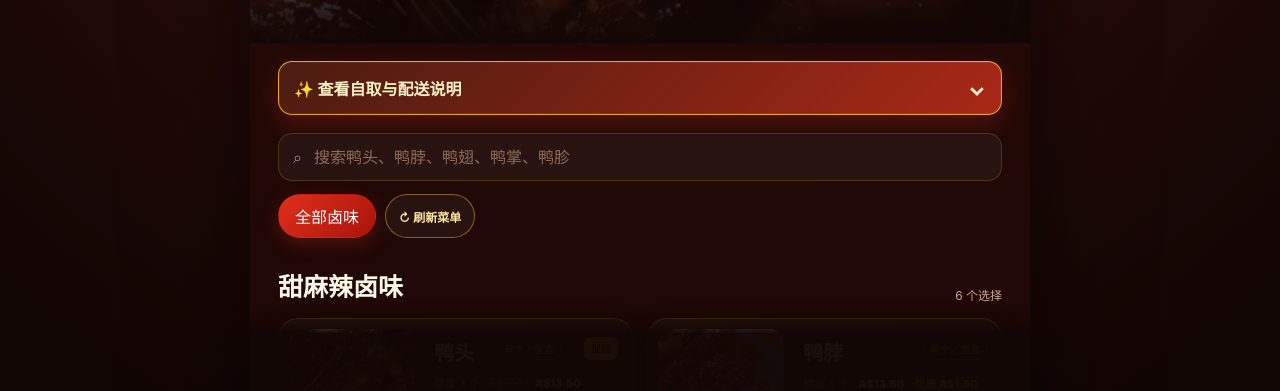
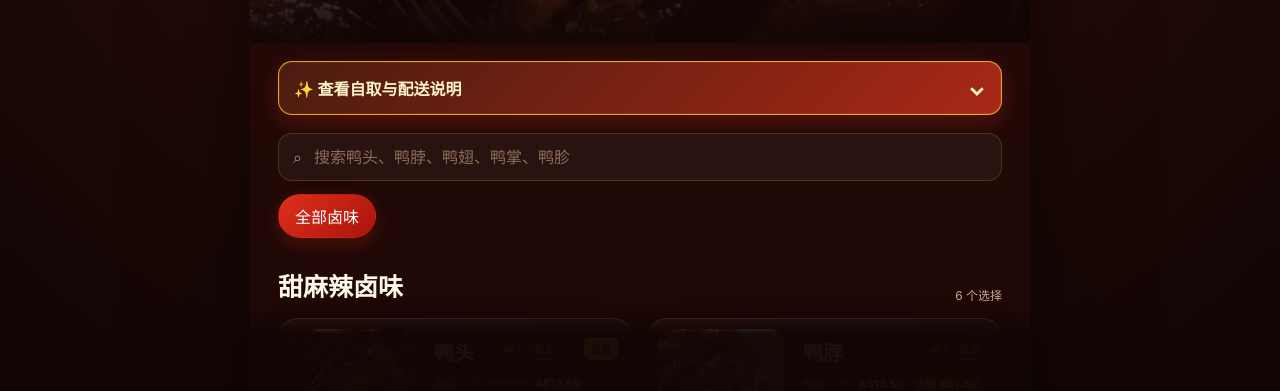
Before and after one commit to evansun99/duck-order, a plain HTML site: page index.html in a window 1280 px wide. Shown: the part 407-798 px from the top of the page. Drawn offline with Linux system fonts and the light colour scheme.

Commit message:
Remove visible refresh button and keep pull to refresh

```diff
--- a/index.html
+++ b/index.html
@@ -26,7 +26,7 @@
   <div class="shell">
     <header class="hero"><div class="hero-inner"><div class="topline"><div class="identity"><img class="logo" src="assets/logo-mascot.jpg" alt="俞记黑鸭"><div class="brand"><small>SWEET MALA DUCK</small><strong>俞记黑鸭</strong></div></div><div class="hero-actions"><span class="pill">武汉甜麻辣风味</span><button class="lang-switch" id="langSwitch" type="button">中 / EN</button></div></div><div class="hero-copy"><span class="eyebrow">招牌卤味</span><h1><span class="flame">越啃越上头。</span></h1><p>慢卤入味 · 麻辣回甜 · 一口就过瘾</p></div></div></header>
     <section class="order-notice"><button class="notice-toggle" id="noticeToggle" aria-expanded="false">✨ 查看自取与配送说明 <span>⌄</span></button><div class="notice-panel hidden" id="noticePanel"><div class="notice-grid"><div class="notice-item"><strong>📍 预约自取</strong><span>地址：1A Finch Street, Malvern East。当天现做当天售完，现货有限，建议提前预订；下单前请与商家确认。</span></div><div class="notice-item"><strong>🚚 统一配送</strong><span>每周一、周三、周五、周日10:00am统一配送，请您尽量于前一天8:00pm前完成预订。</span></div><div class="notice-item"><strong>📦 包装方式</strong><span>餐盒装或真空包装；真空包装更易储存、携带，需冷藏。</span></div><button class="notice-item" id="groupQrTrigger"><strong>💬 微信顾客群</strong><span>点击查看二维码，加入顾客群获取菜单及配送通知。</span></button></div><p class="notice-foot">配送订单商品金额 A$13 起送；1.5公里内免费，其他区域限时特惠，配送费仅 A$3。<br>有任何问题，请与商家联系。</p></div></section>
-    <section class="tools"><label class="search"><span>⌕</span><input id="search" placeholder="搜索鸭头、鸭脖、鸭翅、鸭掌、鸭胗" autocomplete="off"></label><nav class="cats"><button class="cat active">全部卤味</button><button class="refresh-btn" id="refreshButton" type="button">↻ 刷新菜单</button></nav></section>
+    <section class="tools"><label class="search"><span>⌕</span><input id="search" placeholder="搜索鸭头、鸭脖、鸭翅、鸭掌、鸭胗" autocomplete="off"></label><nav class="cats"><button class="cat active">全部卤味</button></nav></section>
     <main><div class="section-head"><h2>甜麻辣卤味</h2><span>6 个选择</span></div><div class="menu" id="menu"></div><section class="combo-section veg-section"><div class="section-head"><h2>素菜／拼盘</h2><span>A$10／份</span></div><article class="combo-card"><h3>素菜拼盘</h3><p>藕片、海带结、腐竹、土豆片、木耳、鹿茸菇、鱼豆腐，可单选可拼<br><span style="color:var(--gold)">一份拼盘最多选择三样</span></p><div class="combo-price"><strong>A$10.00</strong><button id="vegChoose">选择搭配</button></div></article></section><section class="combo-section"><div class="section-head"><h2>组合优惠 <small style="font-size:13px;color:var(--muted)">Combos</small></h2><span>整盒／整份任选</span></div><div class="combo-grid"><article class="combo-card"><h3>任选两份</h3><p>鸭头、鸭脖、鸭翅、鸭掌、鸭胗任选，可重复<br><span style="color:var(--gold)">优惠 A$1.00</span></p><div class="combo-price"><strong>A$26.00</strong><button data-combo="2">去选择</button></div></article><article class="combo-card recommended"><span class="badge">推荐</span><h3>任选三份</h3><p>鸭头、鸭脖、鸭翅、鸭掌、鸭胗任选，可重复<br><span style="color:var(--gold)">优惠 A$3.50</span></p><div class="combo-price"><strong>A$37.00</strong><button data-combo="3">去选择</button></div></article><article class="combo-card"><h3>任选四份</h3><p>鸭头、鸭脖、鸭翅、鸭掌、鸭胗任选，可重复<br><span style="color:var(--gold)">优惠 A$4.00</span></p><div class="combo-price"><strong>A$50.00</strong><button data-combo="4">去选择</button></div></article></div></section><div class="footer-note">菜品图片仅供参考 · 实际出品以当日为准<br>如有食物过敏，请下单前联系工作人员</div></main>
   </div>
   <div class="cartbar"><button class="cartbtn" id="cartButton" disabled><span class="cart-left"><span class="count" id="cartCount">0</span><span>查看购物车</span></span><strong id="cartTotal">A$0.00</strong></button></div>
@@ -152,7 +152,6 @@
     (function(){
       var startY=0,pulling=false,indicator=document.getElementById('refreshIndicator');
       function refreshPage(){indicator.textContent='正在刷新…';indicator.classList.add('show');setTimeout(function(){location.reload()},180)}
-      document.getElementById('refreshButton').onclick=refreshPage;
       document.addEventListener('touchstart',function(e){if(window.scrollY===0&&e.touches.length===1){startY=e.touches[0].clientY;pulling=true}},{passive:true});
       document.addEventListener('touchmove',function(e){if(!pulling||window.scrollY!==0)return;var d=e.touches[0].clientY-startY;if(d>18){indicator.textContent=d>80?'松开刷新菜单':'下拉刷新菜单';indicator.classList.add('show')}},{passive:true});
       document.addEventListener('touchend',function(e){if(!pulling)return;var d=(e.changedTouches[0]||{}).clientY-startY;pulling=false;if(d>80)refreshPage();else indicator.classList.remove('show')},{passive:true});
@@ -192,7 +191,7 @@
         if(notice.length>=4){notice[0].querySelector('strong').textContent=english?'📍 Pickup':'📍 自取';notice[0].querySelector('span').innerHTML=english?'Address: 1A Finch Street, Malvern East.<br>Please confirm stock with us before pickup. We recommend ordering one day ahead; same-day stock is limited.':'地址：1A Finch Street, Malvern East。<br>若当天自取，请先与商家确认是否有现货。建议提前一天预订，当天现货当天售完。';notice[1].querySelector('strong').textContent=english?'🚚 Delivery':'🚚 统一配送';notice[1].querySelector('span').textContent=english?'Delivery every Monday, Wednesday, Friday and Sunday at 10:00am. Please order by 8:00pm the day before.':'每周一、周三、周五、周日10:00am统一配送，请您尽量于前一天8:00pm前完成预订。';notice[2].querySelector('strong').textContent=english?'📦 Packaging':'📦 包装方式';notice[2].querySelector('span').textContent=english?'Meal box or vacuum-packed; vacuum packaging lasts longer and must be refrigerated.':'餐盒装或真空包装；真空包装更易储存、携带，需冷藏。';notice[3].querySelector('strong').textContent=english?'💬 WeChat Customer Group':'💬 微信顾客群';notice[3].querySelector('span').textContent=english?'Tap to view the QR code and join the customer group.':'点击查看二维码，加入顾客群获取菜单及配送通知。';}
         $('.notice-foot').innerHTML=english?'Minimum A$13 for delivery orders; free within 1.5 km; over 1.5 km, limited-time delivery fee A$3.':'满 A$13 起送；1.5公里内免费配送；超1.5公里，限时特惠<span style="color:var(--gold);font-weight:900">仅 A$3</span>。';
         document.querySelector('.search input').placeholder=english?'Search duck head, neck, wings, feet or gizzard':'搜索鸭头、鸭脖、鸭翅、鸭掌、鸭胗';
-        document.querySelector('.cat').textContent=english?'All items':'全部卤味';$('#refreshButton').textContent=english?'↻ Refresh':'↻ 刷新菜单';
+        document.querySelector('.cat').textContent=english?'All items':'全部卤味';
         document.querySelector('main .section-head h2').textContent=english?'Sweet Mala Braised Duck':'甜麻辣卤味';
         document.querySelector('main .section-head span').textContent=english?'6 choices':'6 个选择';
         var veg=document.querySelector('.veg-section');if(veg){veg.querySelector('.section-head h2').textContent=english?'Vegetables / Platter':'素菜／拼盘';veg.querySelector('.section-head > span').textContent=english?'A$10 / portion':'A$10／份';veg.querySelector('.combo-card h3').textContent=english?'Vegetable Platter':'素菜拼盘';veg.querySelector('.combo-card p').innerHTML=english?'Lotus root, kelp knots, bean curd sticks, potato slices, wood ear mushroom, shimeji mushroom and fish tofu. Choose individually or combine.<br><span style="color:var(--gold)">Choose up to 3 options per platter</span>':'藕片、海带结、腐竹、土豆片、木耳、鹿茸菇、鱼豆腐，可单选可拼<br><span style="color:var(--gold)">一份拼盘最多选择三样</span>';veg.querySelector('button').textContent=english?'Choose options':'选择搭配';}
```
